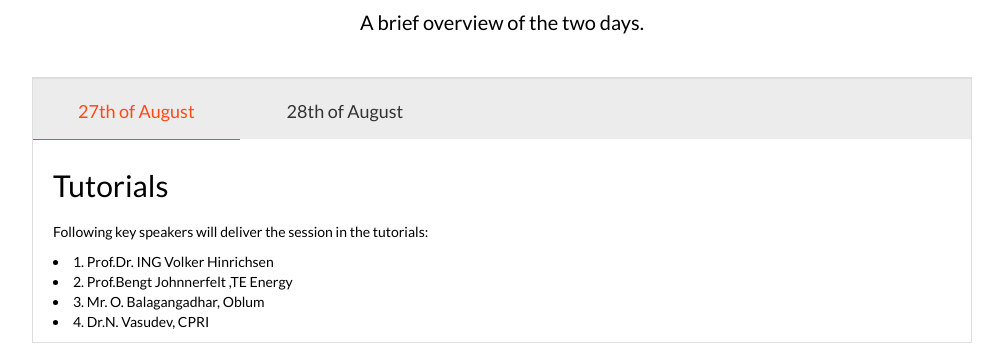
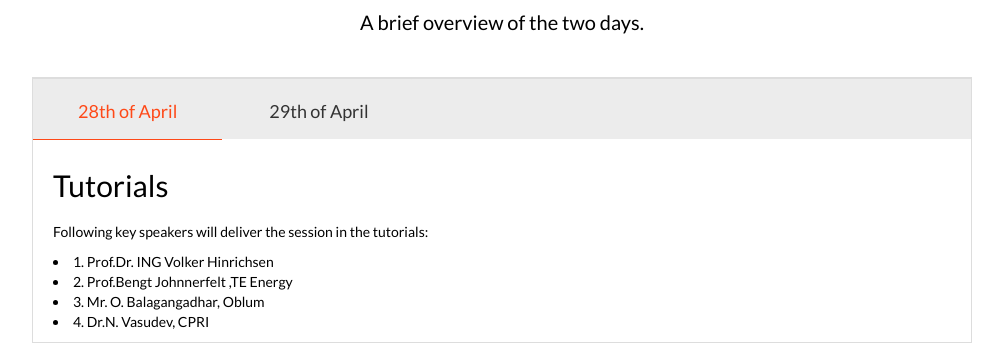
Before and after one commit to rootAvish/surgeprotech, a Flask app: page / in a window 1280 px wide. Shown: the part 1660-2007 px from the top of the page, without its empty margins (138-1141 px from the left). Run offline with Flask 2, Linux system fonts and the light colour scheme; some libraries are stand-ins or nearby versions.

Commit message:
Fixed overview dates

```diff
--- a/surgeprotech/templates/main.html
+++ b/surgeprotech/templates/main.html
@@ -196,8 +196,8 @@
         <div class="tab-content">
           <div class="tab-pane fade in active" id="DayOne">
             <ul class="nav nav-tabs">
-              <li class="active"  data-toggle="tab"><a href ng-click="tabc.setTab(1)">27th of August</a></li>
-              <li data-toggle="tab"><a href ng-click="tabc.setTab(2)">28th of August</a></li>
+              <li class="active"  data-toggle="tab"><a href ng-click="tabc.setTab(1)">28th of April</a></li>
+              <li data-toggle="tab"><a href ng-click="tabc.setTab(2)">29th of April</a></li>
             </ul>
 
             <div class="tab-content">
```
